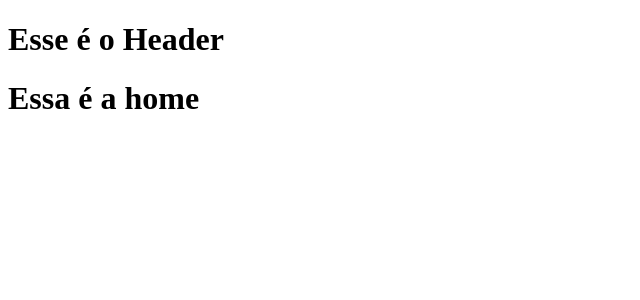
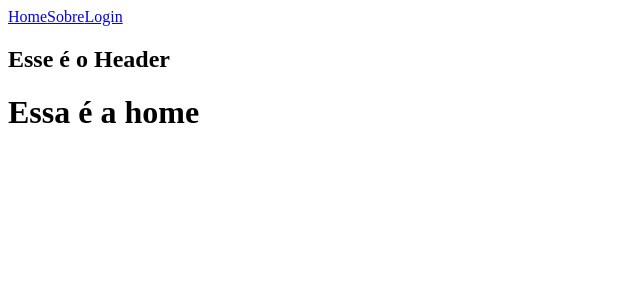
Before and after one commit to PauloMarolla/Curso-Origamid-React-Completo, a React (Create React App) app: page / in a window 1280 px wide. Shown: the top 300 px of the page, without its empty margins (0-640 px from the left). Built offline with nearby package versions, Linux system fonts and the light colour scheme; the HTML template or start-up script is replaced by a standard one.

Commit message:
React routes Link

```diff
--- a/src/App.js
+++ b/src/App.js
@@ -4,6 +4,7 @@
 import Sobre from './Sobre';
 import Header from './Header';
 import Page404 from './Page404';
+import Login from './Login';
 
 const App = () => {
   return (
@@ -13,6 +14,7 @@
         <Routes>
           <Route path="/" element={<Home />} />
           <Route path="sobre" element={<Sobre />} />
+          <Route path="login" element={<Login />} />
           <Route path="*" element={<Page404 />} />
         </Routes>
       </BrowserRouter>
--- /dev/null
+++ b/src/Header.css
@@ -0,0 +1,3 @@
+/* .active {
+  color: tomato;
+} */
--- a/src/Header.js
+++ b/src/Header.js
@@ -1,10 +1,21 @@
 import React from 'react';
+import { NavLink } from 'react-router-dom';
+import './Header.css';
 
 const Header = () => {
   return (
-    <div>
+    <nav>
+      <NavLink to="/" end activeStyle={{ color: 'tomato' }}>
+        Home
+      </NavLink>
+      <NavLink to="sobre" activeStyle={{ color: 'tomato' }}>
+        Sobre
+      </NavLink>
+      <NavLink to="login" activeStyle={{ color: 'tomato' }}>
+        Login
+      </NavLink>
       <h1>Esse é o Header</h1>
-    </div>
+    </nav>
   );
 };
 
--- /dev/null
+++ b/src/Login.js
@@ -0,0 +1,19 @@
+import React from 'react';
+import { useNavigate } from 'react-router-dom';
+
+const Login = () => {
+  const navigate = useNavigate();
+
+  function handleClick() {
+    console.log('fazer login');
+    navigate('/');
+  }
+
+  return (
+    <div>
+      <button onClick={handleClick}>Login</button>
+    </div>
+  );
+};
+
+export default Login;
```
